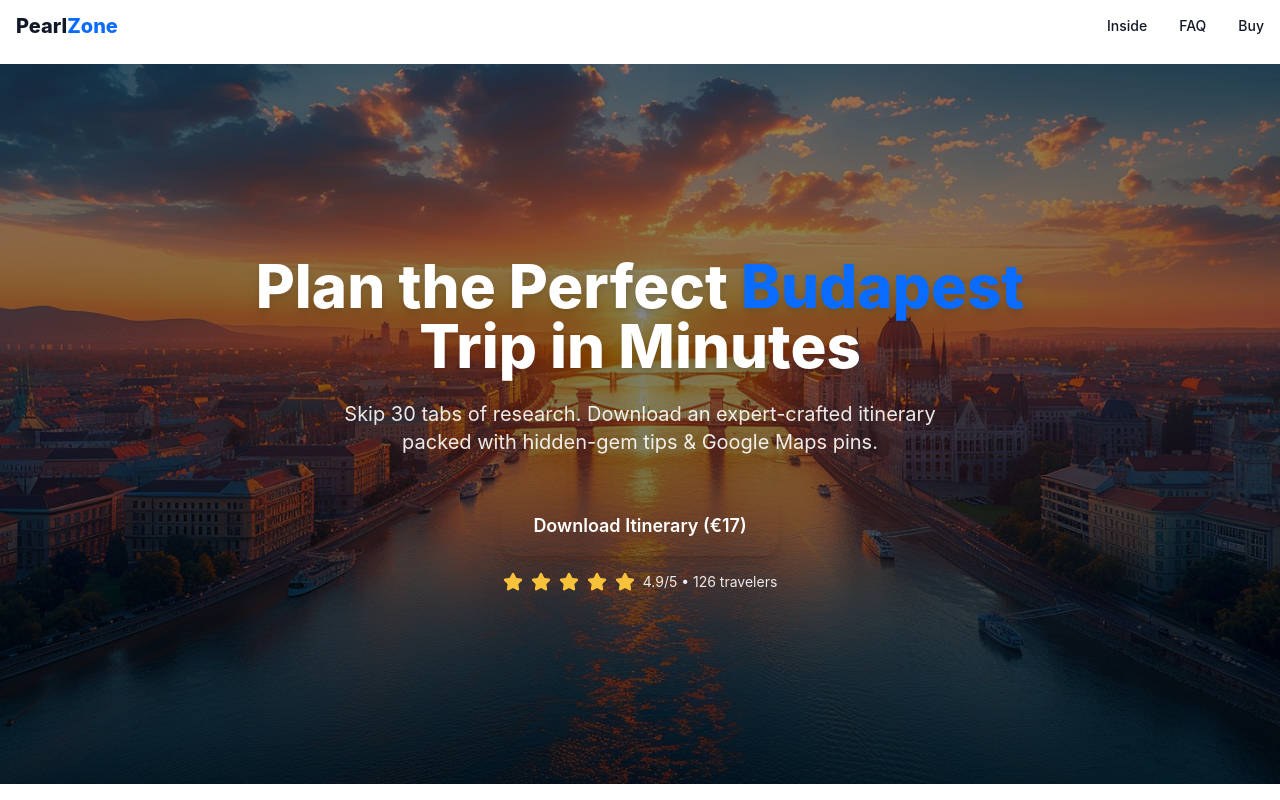
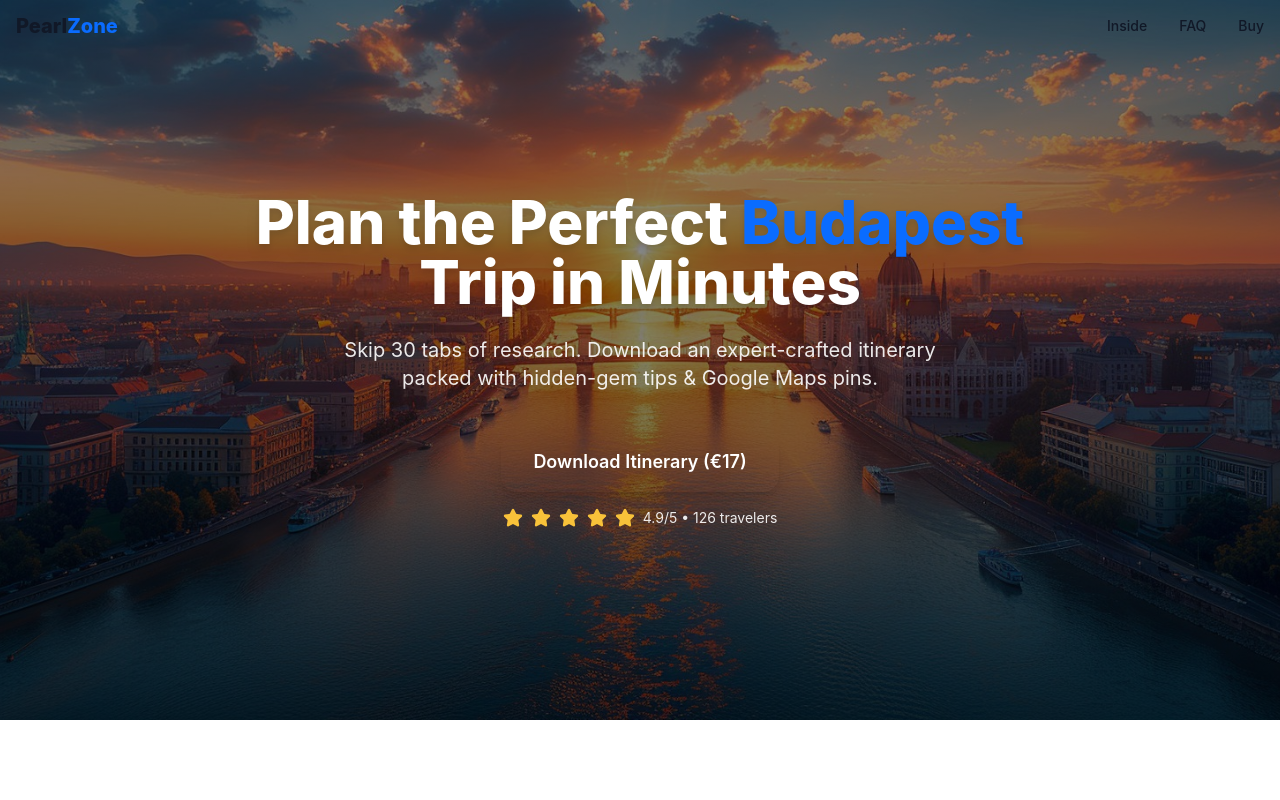
Before and after one commit to Mikkamakka29/pearlzone-guide, a Next.js app: page / in a window 1280 px wide. Shown: the top 800 px of the page. Built offline with nearby package versions, Linux system fonts and the light colour scheme.

Commit message:
layout: remove top padding, use scroll-mt to avoid white line

```diff
--- a/src/app/layout.tsx
+++ b/src/app/layout.tsx
@@ -12,7 +12,7 @@ export default function RootLayout({ children }: { children: React.ReactNode })
     <html lang="en">
       <body className="min-h-screen font-sans text-gray-900 antialiased bg-white">
         <Header />
-        <main className="pt-16">{children}</main>
+        <main>{children}</main>
         <div className="fixed bottom-0 inset-x-0 z-40 flex sm:hidden justify-center p-4 bg-white/90 backdrop-blur border-t border-border">
           <a
             href="#buy"
```
